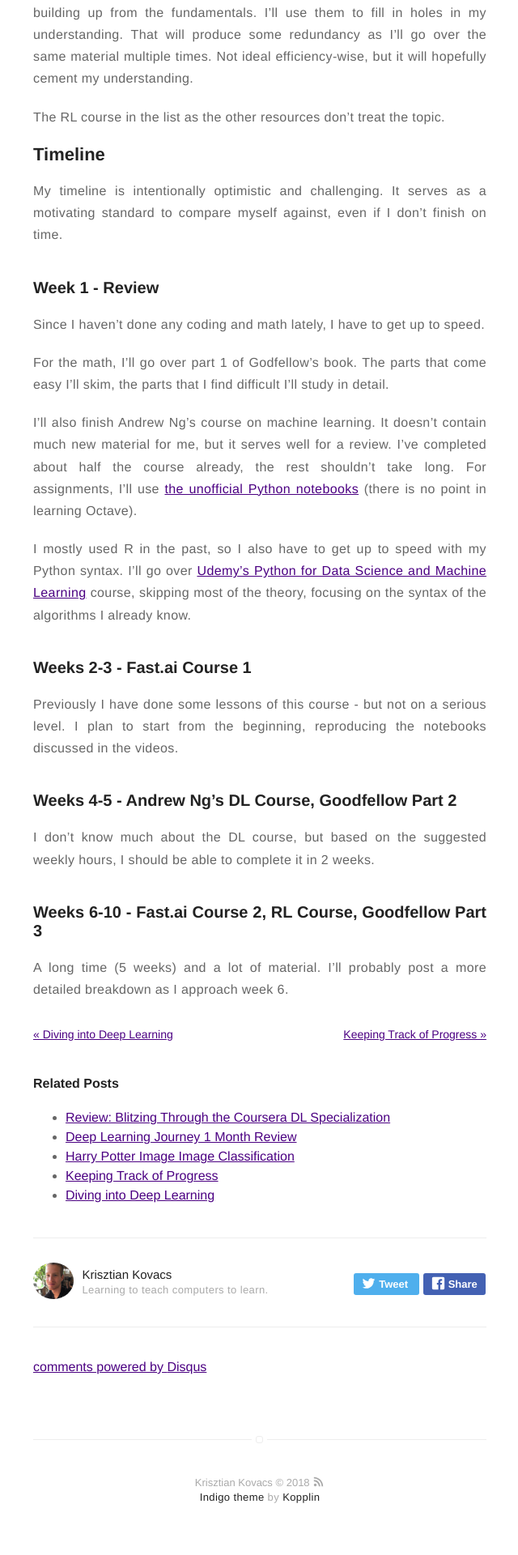
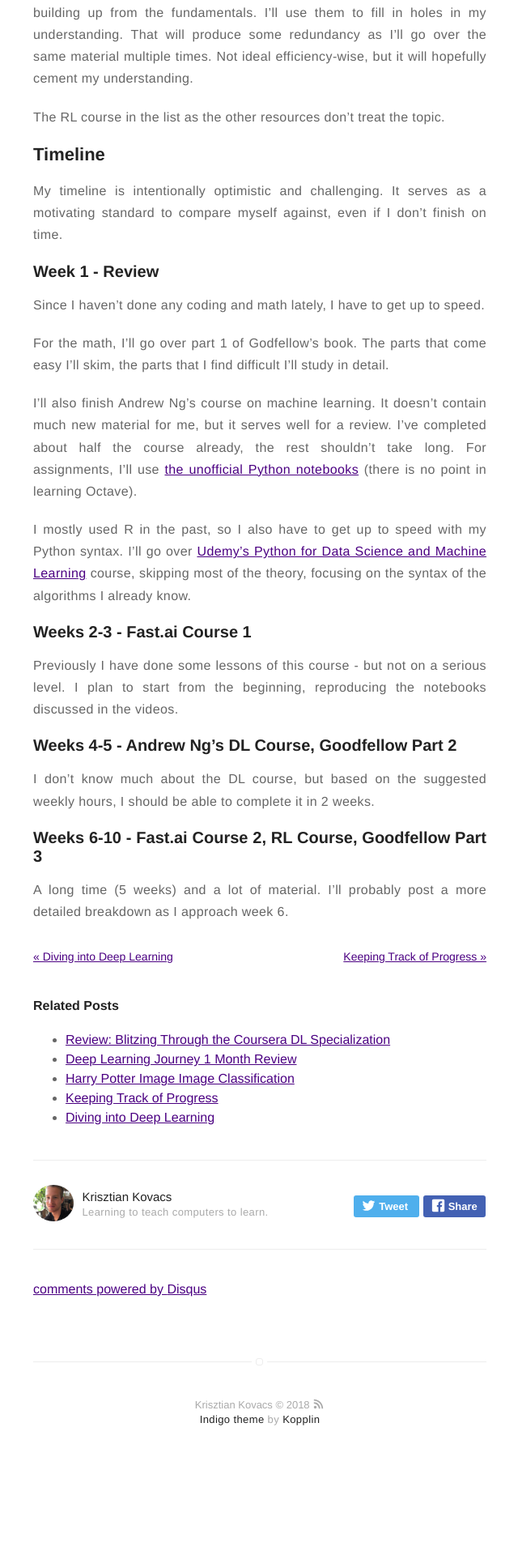
Before and after one commit to kk1694/old_blog, a Jekyll site: the page built from _posts/2018-09-01-dl-journey-overview.markdown, in a window 1280 px wide. Shown: the part 845-2765 px from the top of the page at 81% size, without its empty margins (319-959 px from the left). Built offline with Jekyll 4.4.1, drawn with Linux system fonts in a browser that asks for light colours; comment, search, counter and statistics services are not loaded; after the commit the page ends 2669 px from its top, so only the background shows below that.

Commit message:
Changed h3 top and bottom margins.

```diff
--- a/_sass/pages/post.sass
+++ b/_sass/pages/post.sass
@@ -37,6 +37,8 @@
     > h2
         margin-top: 10px
     > h3,
+        margin-top: 0px
+        margin-bottom: 0px
     > h4
         margin-top: 40px
 
```
